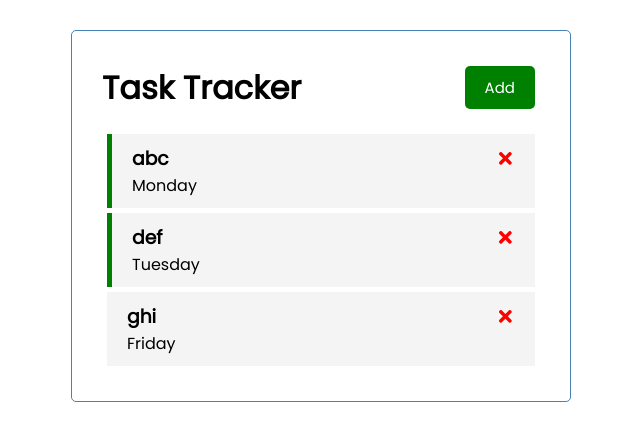
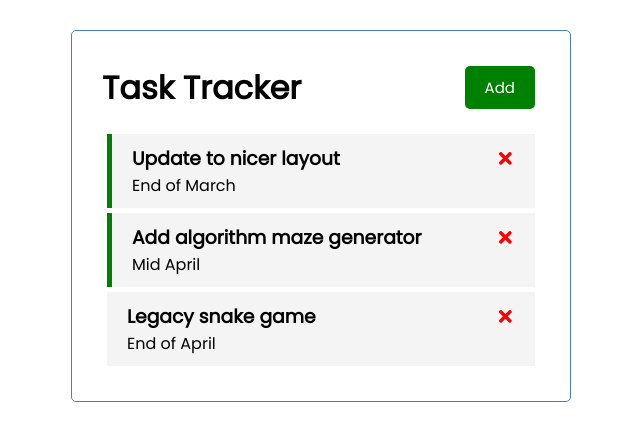
Before and after one commit to jonahank/task-tracker, a React (Create React App) app: page / in a window 1280 px wide. Shown: the top 440 px of the page, without its empty margins (319-959 px from the left). Built offline with nearby package versions, Linux system fonts and the light colour scheme.

Commit message:
Before build for prod

```diff
--- a/src/App.js
+++ b/src/App.js
@@ -9,20 +9,20 @@ function App() {
   const [tasks, setTasks] = useState([
     {
     id: 1,
-    text: 'abc',
-    day: 'Monday',
+    text: 'Update to nicer layout',
+    day: 'End of March',
     reminder: true,
     },
     {
     id: 2,
-    text: 'def',
-    day: 'Tuesday',
+    text: 'Add algorithm maze generator',
+    day: 'Mid April',
     reminder: true,
     },
     {
     id: 3,
-    text: 'ghi',
-    day: 'Friday',
+    text: 'Legacy snake game',
+    day: 'End of April',
     reminder: false,
     },
   ]);
--- a/src/components/Header.js
+++ b/src/components/Header.js
@@ -4,17 +4,15 @@ import Button from './Button'
 
 
 const Header = (props) => {
-	const onClick = () => {
-		console.log('Click!');
-	}
 
 	return (
     <header className='header'>
       <h1>{props.title}</h1>
 			<Button
-			color='green'
-			text={props.toggleOn ? 'Minimize' : 'Add'}
-			onClick= {props.showToggle}/>
+			color={props.toggleOn ? 'grey' : 'green'}
+			text={props.toggleOn ? 'Close' : 'Add'}
+			onClick= {props.showToggle}
+			/>
     </header>
     )
 }
```
